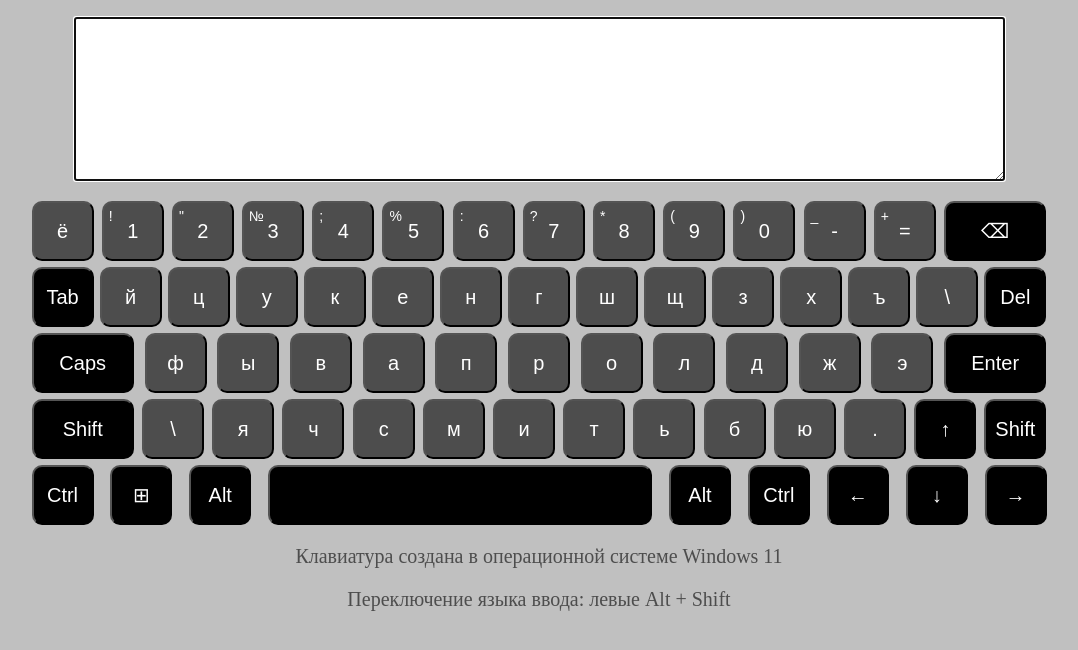
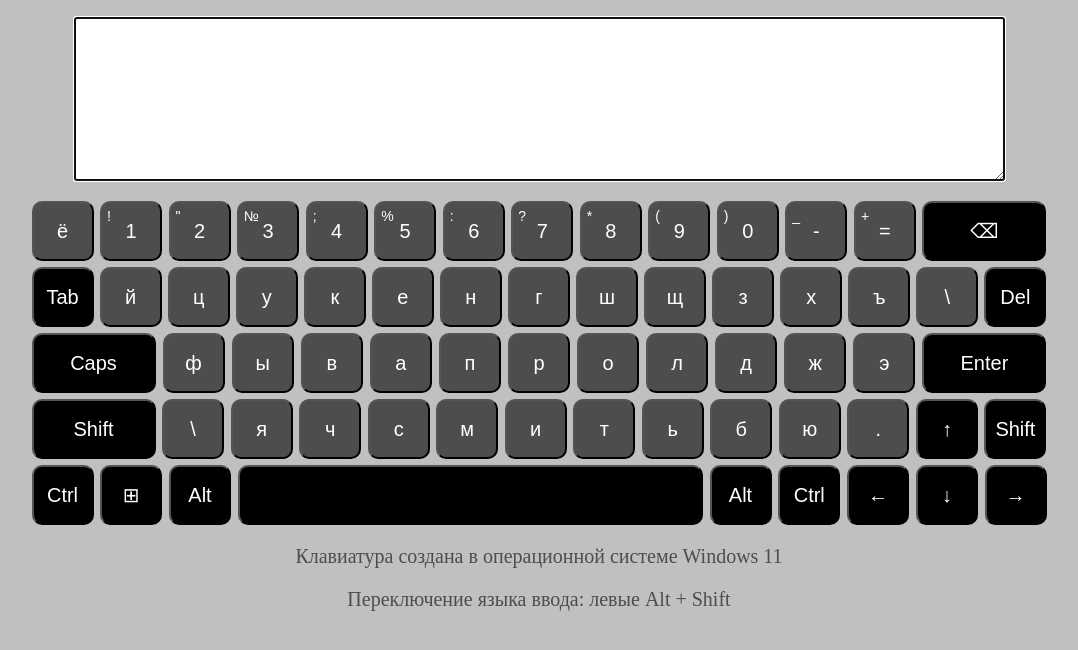
Before and after one commit to DonatArtihovich/virtual-keyboard, a website with bundled scripts: page index.html in a window 1280 px wide. Shown: the part 72-722 px from the top of the page, without its empty margins (101-1179 px from the left). Built offline with nearby package versions, Linux system fonts and the light colour scheme.

Commit message:
fix: fix space and double keys size on mobile

```diff
--- a/style.css
+++ b/style.css
@@ -88,11 +88,11 @@ body {
 }
 
 .double-key {
-    width: 8vw;
+    width: 124px;
 }
 
 .space-key {
-    width: 30vw;
+    width: 465px;
 }
 
 .up-content {
```
